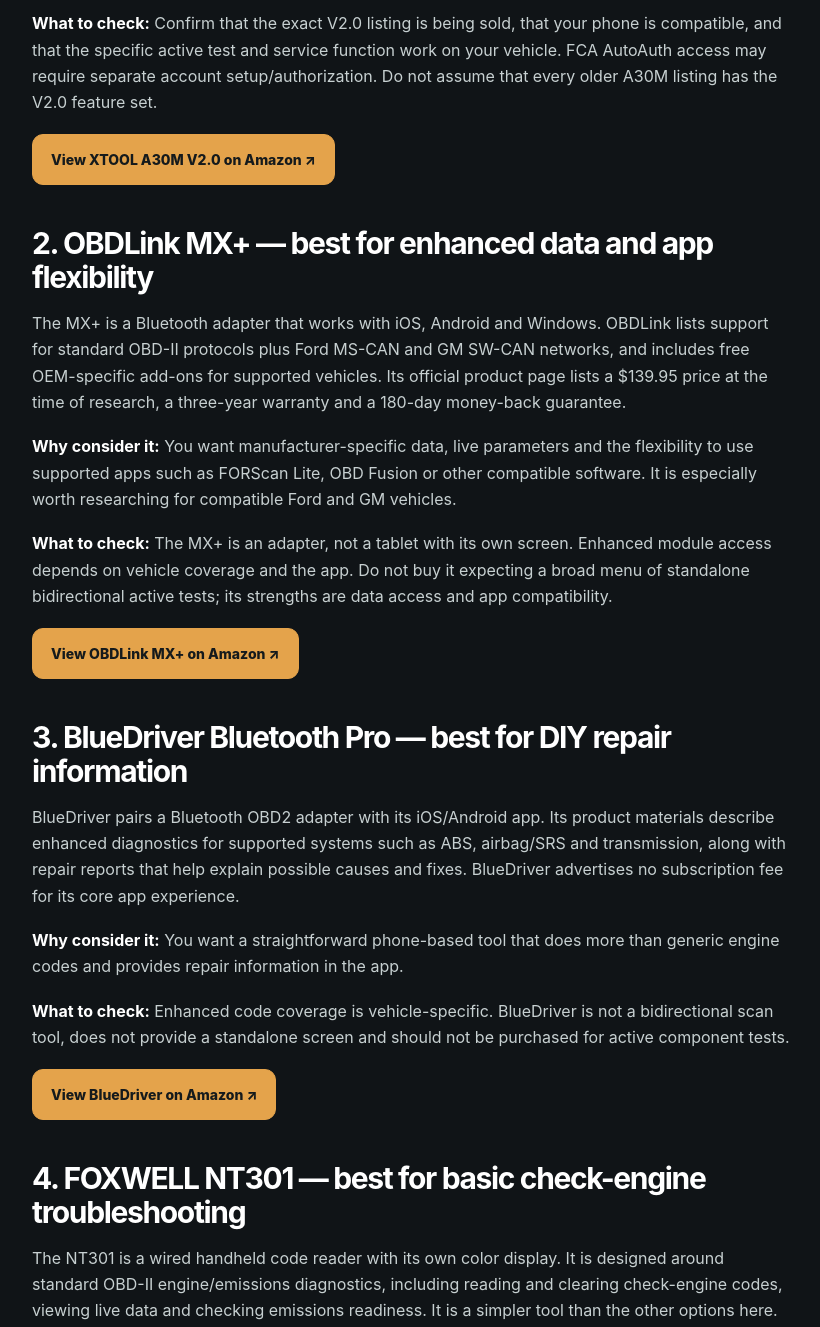
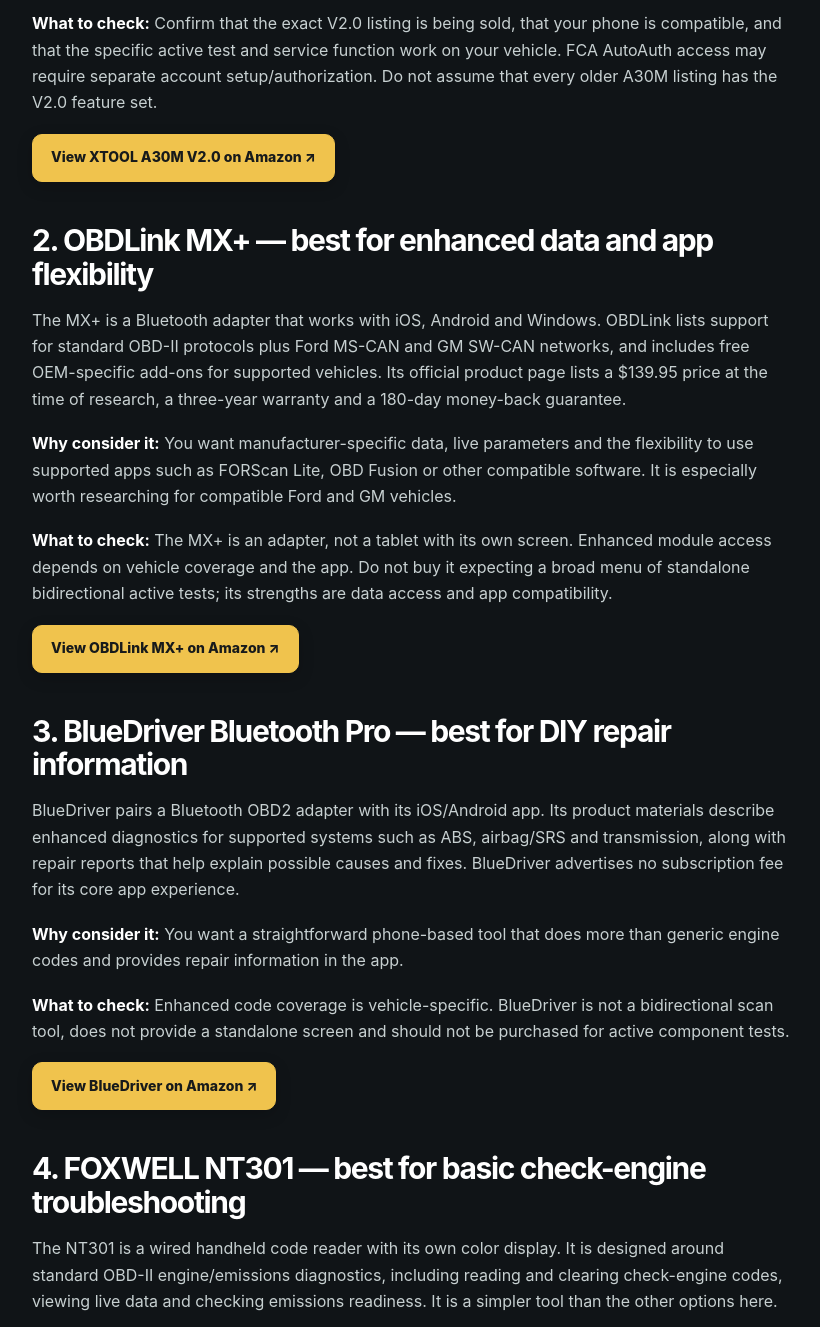
Before and after one commit to mexiaeon/scan-tool-field-guide, a plain HTML site: page guides/best-obd2-scanners-under-300.html in a window 1280 px wide. Shown: the part 2500-3827 px from the top of the page, without its empty margins (28-848 px from the left). Drawn offline with Linux system fonts and the light colour scheme.

Commit message:
Apply consistent Amazon buttons to all scanner picks

```diff
--- a/guides/best-obd2-scanners-under-300.html
+++ b/guides/best-obd2-scanners-under-300.html
@@ -46,22 +46,22 @@
 <p>The A30M V2.0 is the most feature-rich option in this shortlist on paper. XTOOL's product information lists full-system diagnostics, active tests, 26+ service/reset functions, graphing for up to eight live-data streams, CAN FD and FCA AutoAuth support. It connects wirelessly to a phone or tablet rather than providing its own large display.</p>
 <p><strong>Why consider it:</strong> You want to go beyond reading codes and need supported active tests such as commanding selected pumps, injectors, A/C clutches, windows or other components.</p>
 <p><strong>What to check:</strong> Confirm that the exact V2.0 listing is being sold, that your phone is compatible, and that the specific active test and service function work on your vehicle. FCA AutoAuth access may require separate account setup/authorization. Do not assume that every older A30M listing has the V2.0 feature set.</p>
-<p><a class="btn btn-primary" href="https://www.amazon.com/dp/B0FLJSZQHN?tag=smartfin0e6fa-20" target="_blank" rel="sponsored nofollow noopener">View XTOOL A30M V2.0 on Amazon ↗</a></p>
+<p><a class="btn btn-primary amazon-cta" href="https://www.amazon.com/dp/B0FLJSZQHN?tag=smartfin0e6fa-20" target="_blank" rel="sponsored nofollow noopener">View XTOOL A30M V2.0 on Amazon ↗</a></p>
 <h2 id="obdlink">2. OBDLink MX+ — best for enhanced data and app flexibility</h2>
 <p>The MX+ is a Bluetooth adapter that works with iOS, Android and Windows. OBDLink lists support for standard OBD-II protocols plus Ford MS-CAN and GM SW-CAN networks, and includes free OEM-specific add-ons for supported vehicles. Its official product page lists a $139.95 price at the time of research, a three-year warranty and a 180-day money-back guarantee.</p>
 <p><strong>Why consider it:</strong> You want manufacturer-specific data, live parameters and the flexibility to use supported apps such as FORScan Lite, OBD Fusion or other compatible software. It is especially worth researching for compatible Ford and GM vehicles.</p>
 <p><strong>What to check:</strong> The MX+ is an adapter, not a tablet with its own screen. Enhanced module access depends on vehicle coverage and the app. Do not buy it expecting a broad menu of standalone bidirectional active tests; its strengths are data access and app compatibility.</p>
-<p><a class="btn btn-primary" href="https://www.amazon.com/dp/B07JFRFJG6?tag=smartfin0e6fa-20" target="_blank" rel="sponsored nofollow noopener">View OBDLink MX+ on Amazon ↗</a></p>
+<p><a class="btn btn-primary amazon-cta" href="https://www.amazon.com/dp/B07JFRFJG6?tag=smartfin0e6fa-20" target="_blank" rel="sponsored nofollow noopener">View OBDLink MX+ on Amazon ↗</a></p>
 <h2 id="bluedriver">3. BlueDriver Bluetooth Pro — best for DIY repair information</h2>
 <p>BlueDriver pairs a Bluetooth OBD2 adapter with its iOS/Android app. Its product materials describe enhanced diagnostics for supported systems such as ABS, airbag/SRS and transmission, along with repair reports that help explain possible causes and fixes. BlueDriver advertises no subscription fee for its core app experience.</p>
 <p><strong>Why consider it:</strong> You want a straightforward phone-based tool that does more than generic engine codes and provides repair information in the app.</p>
 <p><strong>What to check:</strong> Enhanced code coverage is vehicle-specific. BlueDriver is not a bidirectional scan tool, does not provide a standalone screen and should not be purchased for active component tests.</p>
-<p><a class="btn btn-primary" href="https://www.amazon.com/dp/B00652G4TS?tag=smartfin0e6fa-20" target="_blank" rel="sponsored nofollow noopener">View BlueDriver on Amazon ↗</a></p>
+<p><a class="btn btn-primary amazon-cta" href="https://www.amazon.com/dp/B00652G4TS?tag=smartfin0e6fa-20" target="_blank" rel="sponsored nofollow noopener">View BlueDriver on Amazon ↗</a></p>
 <h2 id="foxwell">4. FOXWELL NT301 — best for basic check-engine troubleshooting</h2>
 <p>The NT301 is a wired handheld code reader with its own color display. It is designed around standard OBD-II engine/emissions diagnostics, including reading and clearing check-engine codes, viewing live data and checking emissions readiness. It is a simpler tool than the other options here.</p>
 <p><strong>Why consider it:</strong> You mainly want to investigate a check-engine light, view basic engine data or check readiness monitors without pairing a phone.</p>
 <p><strong>What to check:</strong> This is not a full-system scanner. Do not expect ABS, airbag, transmission or bidirectional active-test capability. Confirm the exact NT301 model and update method before purchase.</p>
-<p><a class="btn btn-primary" href="https://www.amazon.com/dp/B00UJV3E12?tag=smartfin0e6fa-20" target="_blank" rel="sponsored nofollow noopener">View FOXWELL NT301 on Amazon ↗</a></p>
+<p><a class="btn btn-primary amazon-cta" href="https://www.amazon.com/dp/B00UJV3E12?tag=smartfin0e6fa-20" target="_blank" rel="sponsored nofollow noopener">View FOXWELL NT301 on Amazon ↗</a></p>
 <h2 id="which-one">Which one should you buy?</h2>
 <table><thead><tr><th>Your situation</th><th>Start with</th><th>Reason</th></tr></thead><tbody>
 <tr><td>You need active tests / bidirectional control</td><td>XTOOL A30M V2.0</td><td>It is the shortlist's dedicated active-test option; verify the operation against your vehicle.</td></tr>
```
